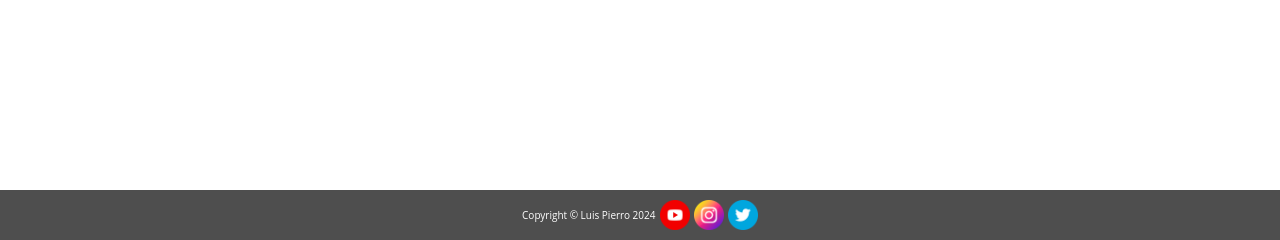
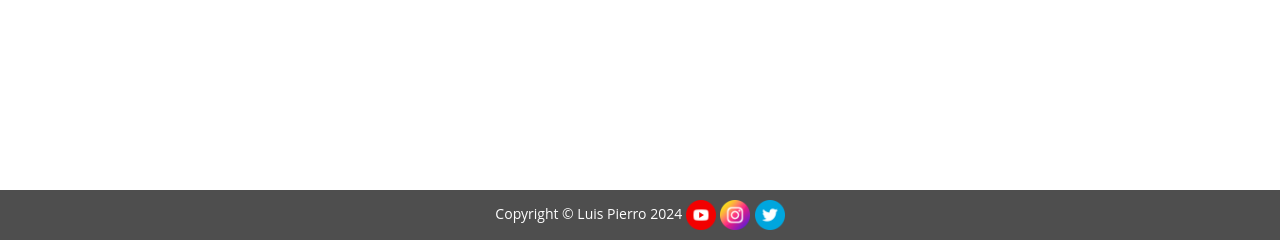
Before and after one commit to luispierro/project-codeinstitute, a Flask app: page / in a window 1280 px wide. Shown: the part 560-800 px from the top of the page. Run offline with Flask 3, Linux system fonts and the light colour scheme; some libraries are stand-ins or nearby versions.

Commit message:
Fix accessability warnings

```diff
--- a/static/style/style.css
+++ b/static/style/style.css
@@ -44,7 +44,7 @@ footer{
   }
 footer p{
     display: inline;
-    font-size: 10px;
+    font-size: 14px;
 }
 .container{
     padding-bottom: 5rem; /* Space available between last element and footer */
--- a/templates/index.html
+++ b/templates/index.html
@@ -26,7 +26,7 @@
             <nav class="navbar navbar-expand-lg navbar-light bg-light">
                 <hr>
                 <a class="navbar-brand" href="/">
-                    <img src="static/assets/pie-chart/favicon-32x32.png" alt="Logo" class="d-inline-block align-text-top">
+                    <img src="static/assets/pie-chart/favicon-32x32.png" alt="Pie Chart Logo of the website" class="d-inline-block align-text-top">
                 </a>
                 <!-- Hamburger button for collapsing navbar -->
                 <button class="navbar-toggler" type="button" data-bs-toggle="collapse" data-bs-target="#navbarNav" aria-controls="navbarNav" aria-expanded="false" aria-label="Toggle navigation">
```
Also changed, not shown: README.md, static/assets/PEP8.png (added).
